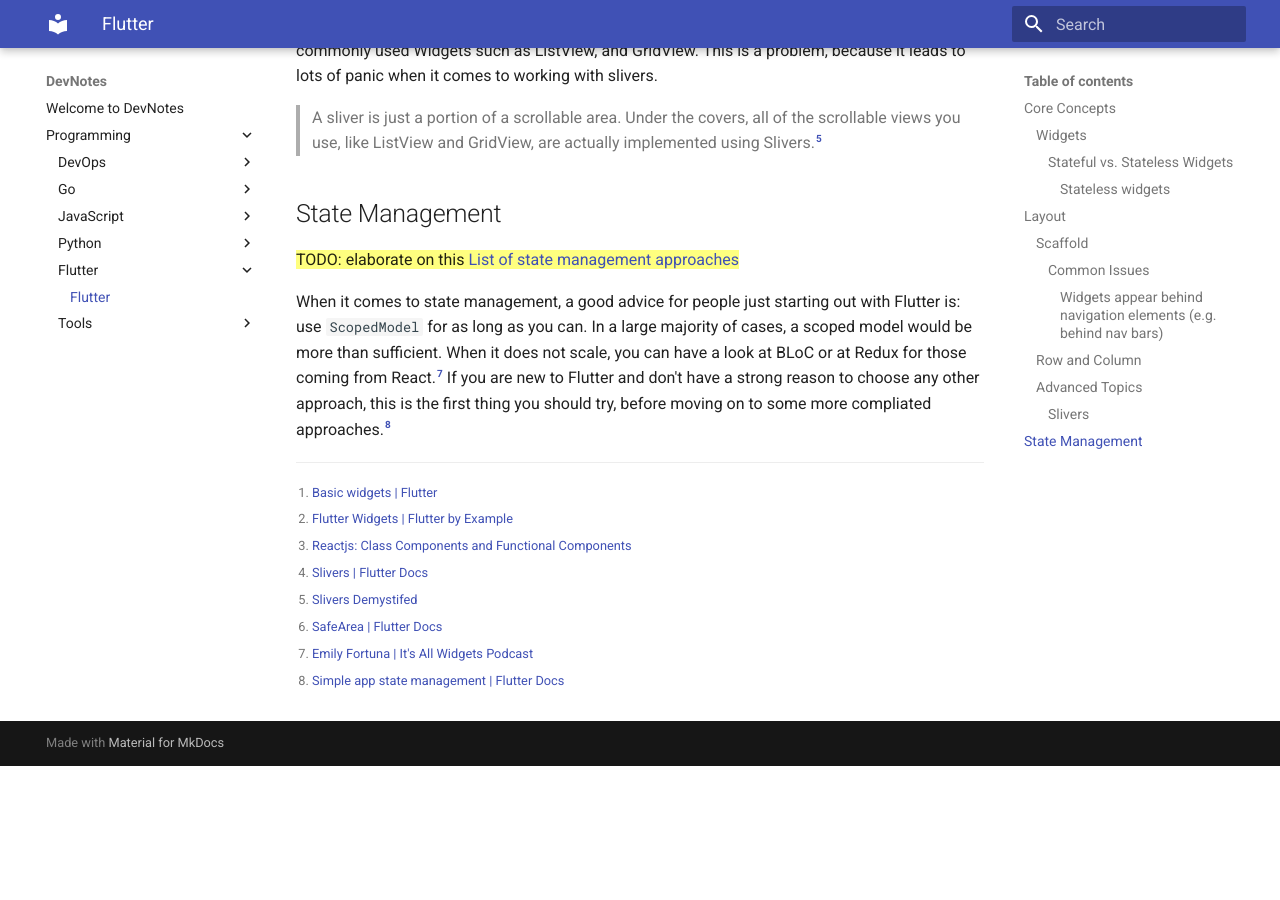
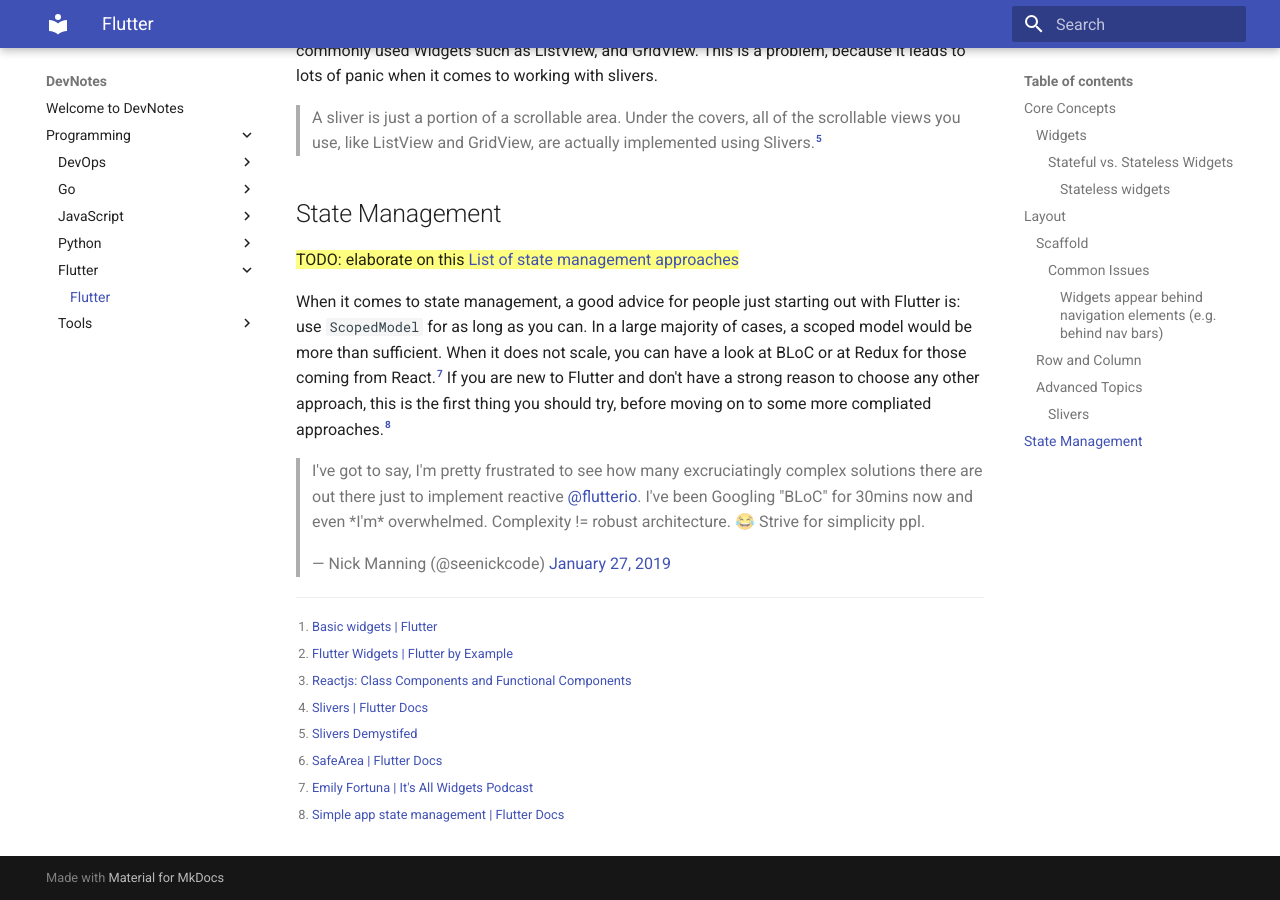
Before and after one commit to preslavrachev/devnotes, an MkDocs documentation site: the page built from docs/programming/flutter/index.md, in a window 1280 px wide and 900 px high, scrolled down 1616 px. Built offline with MkDocs 1.6.1 and Material for MkDocs 9.7.7, drawn with Linux system fonts in a browser that asks for light colours; comment, search, counter and statistics services are not loaded; before the commit the page ends 2382 px from its top, so only the background shows below that.

Commit message:
Update Mar 01, 2019

```diff
--- a/docs/programming/flutter/index.md
+++ b/docs/programming/flutter/index.md
@@ -63,6 +63,10 @@
 
 When it comes to state management, a good advice for people just starting out with Flutter is: use `ScopedModel` for as long as you can. In a large majority of cases, a scoped model would be more than sufficient. When it does not scale, you can have a look at BLoC or at Redux for those coming from React.[^efortuna] If you are new to Flutter and don't have a strong reason to choose any other approach, this is the first thing you should try, before moving on to some more compliated approaches.[^scoped_model]
 
+<blockquote class="twitter-tweet" data-lang="en"><p lang="en" dir="ltr">I&#39;ve got to say, I&#39;m pretty frustrated to see how many excruciatingly complex solutions there are out there just to implement reactive <a href="https://twitter.com/flutterio?ref_src=twsrc%5Etfw">@flutterio</a>. I&#39;ve been Googling &quot;BLoC&quot; for 30mins now and even *I&#39;m* overwhelmed. Complexity != robust architecture. 😂 Strive for simplicity ppl.</p>&mdash; Nick Manning (@seenickcode) <a href="https://twitter.com/seenickcode/status/1089584516119834625?ref_src=twsrc%5Etfw">January 27, 2019</a></blockquote>
+<script async src="https://platform.twitter.com/widgets.js" charset="utf-8"></script>
+
+
 [^efortuna]: [Emily Fortuna | It's All Widgets Podcast](https://itsallwidgets.com/podcast/episodes/23/emily-fortuna)
 
 [^scoped_model]: [Simple app state management | Flutter Docs](https://flutter.dev/docs/development/data-and-backend/state-mgmt/simple)
```
